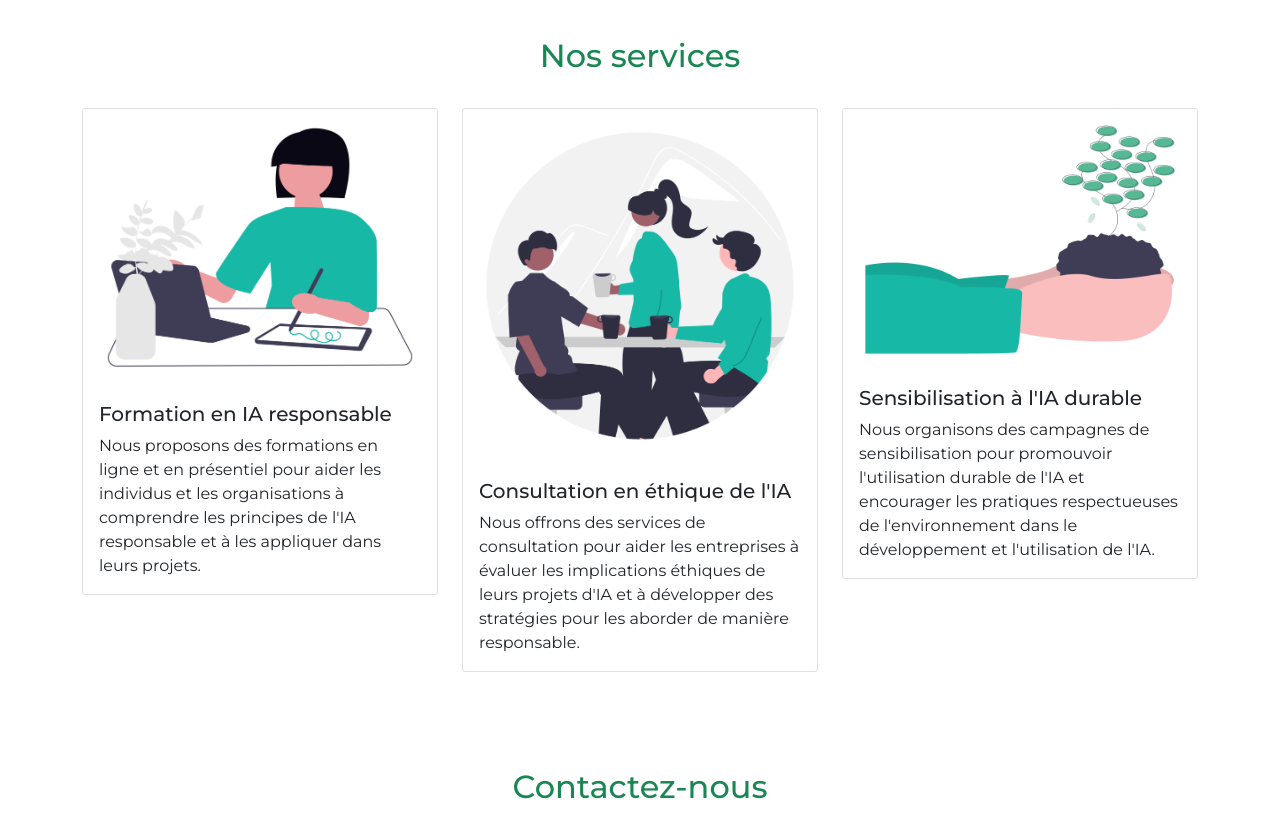
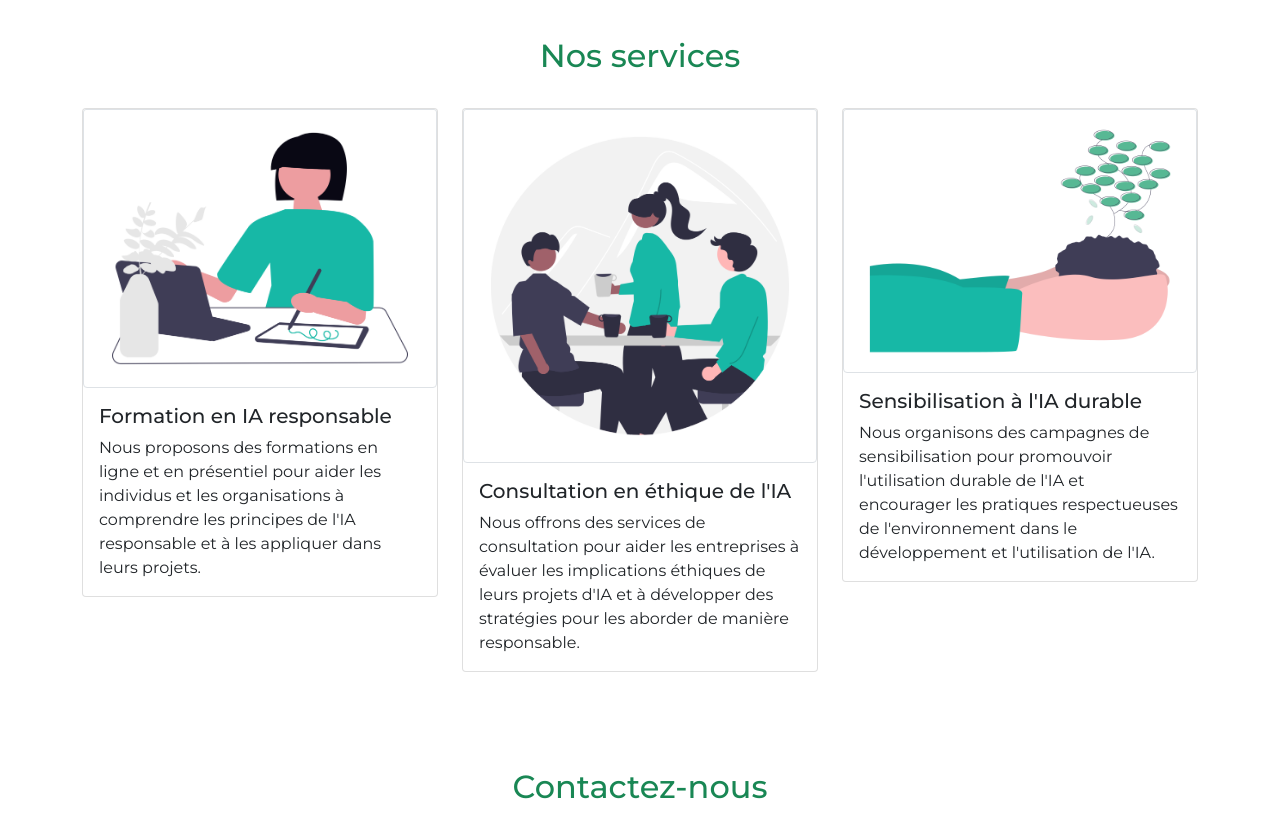
Before and after one commit to lydesign27/StartUp, a plain HTML site: page index.html in a window 1280 px wide. Shown: the part 1305-2140 px from the top of the page. Drawn offline with nearby package versions, Linux system fonts and the light colour scheme.

Commit message:
illustrations undraw image

```diff
--- a/index.html
+++ b/index.html
@@ -97,7 +97,7 @@
       <div class="row">
         <div class="col-lg-4 col-md-6 col-12">
           <div class="card mb-4">
-            <img src="img/undraw_learning-to-sketch_uaxi.png" class="card-img-top" alt="Service 1">
+            <img src="img/undraw_learning-to-sketch_uaxi.png" class="card-img-top img-thumbnail" alt="Service 1">
             <div class="card-body">
               <h5 class="card-title">Formation en IA responsable</h5>
               <p class="card-text">Nous proposons des formations en ligne et en présentiel pour aider les individus et
@@ -108,7 +108,7 @@
         </div>
         <div class="col-lg-4 col-md-6 col-12">
           <div class="card mb-4">
-            <img src="img/undraw_conversation_15p8.png" class="card-img-top" alt="Service 2">
+            <img src="img/undraw_conversation_15p8.png" class="card-img-top img-thumbnail" alt="Service 2">
             <div class="card-body">
               <h5 class="card-title">Consultation en éthique de l'IA</h5>
               <p class="card-text">Nous offrons des services de consultation pour aider les entreprises à évaluer les
@@ -119,7 +119,7 @@
         </div>
         <div class="col-lg-4 col-md-6 col-12">
           <div class="card mb-4">
-            <img src="img/undraw_environment_9luj.png" class="card-img-top" alt="Service 3">
+            <img src="img/undraw_environment_9luj.png" class="card-img-top img-thumbnail" alt="Service 3">
             <div class="card-body">
               <h5 class="card-title">Sensibilisation à l'IA durable</h5>
               <p class="card-text">Nous organisons des campagnes de sensibilisation pour promouvoir l'utilisation
```
